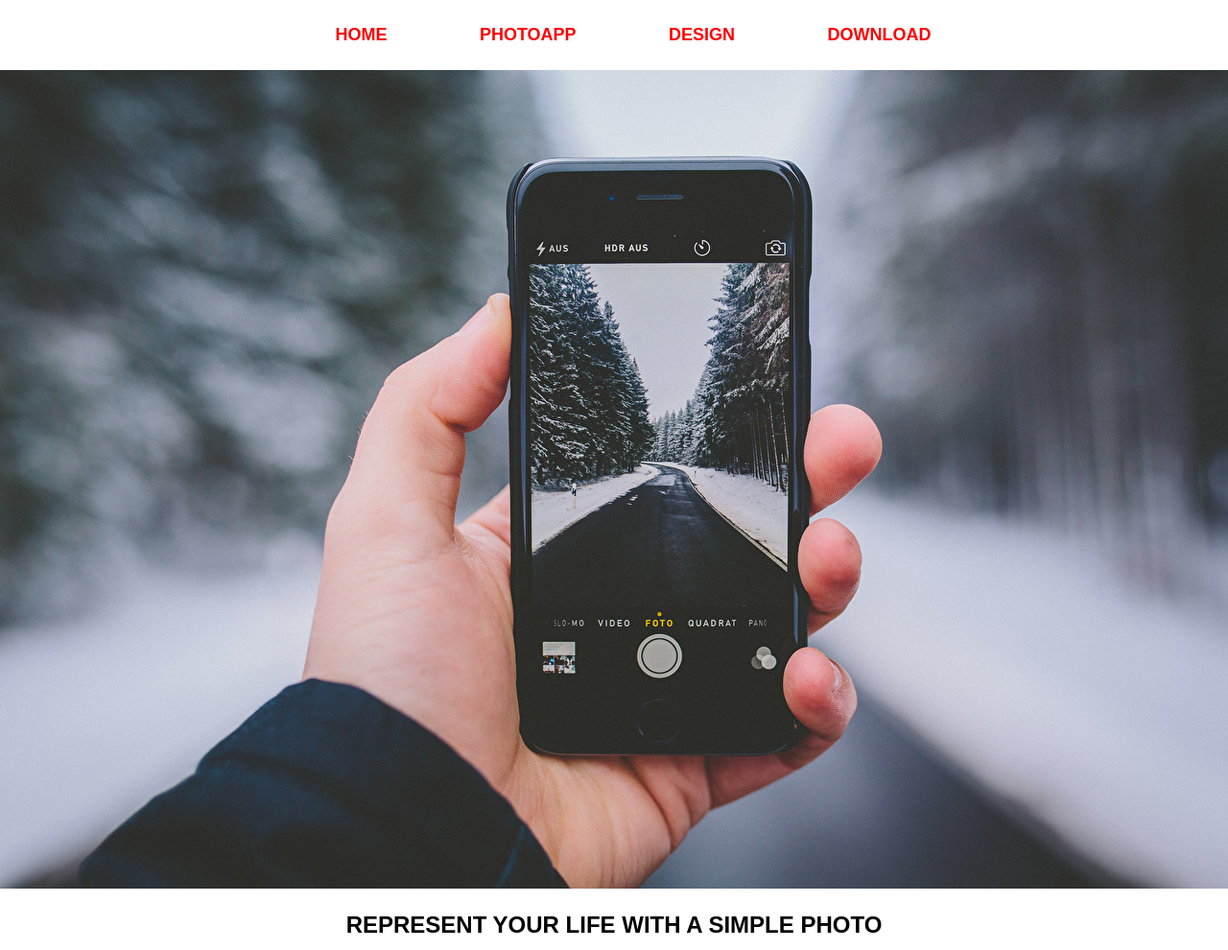
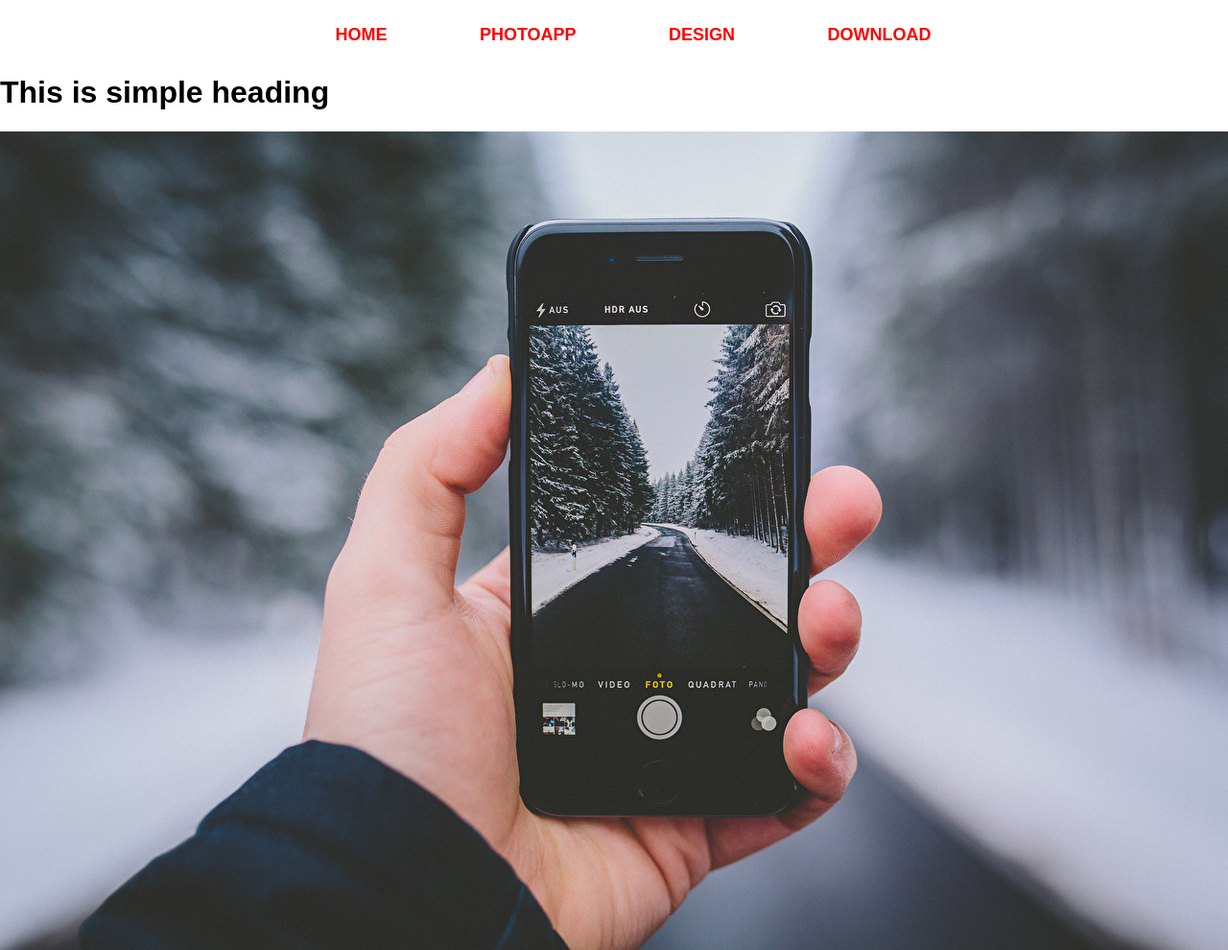
Before and after one commit to Codey1307/menu-homework, a plain HTML site: page index.html in a window 1280 px wide. Shown: the top 990 px of the page at 96% size. Drawn offline with Linux system fonts and the light colour scheme.

Commit message:
adding heading

```diff
--- a/index.html
+++ b/index.html
@@ -15,6 +15,7 @@
       <li class="menu-item"><a href="" class="menu-link">DESIGN</a></li>
       <li class="menu-item"><a href="" class="menu-link">DOWNLOAD</a></li>
     </ul>
+    <h1>This is simple heading</h1>
   </header>
   <img src="Winter_iPhone_Smartphone_465360.jpeg" alt="Winter_iPhone_Smartphone" class="img">
   <main>
```
